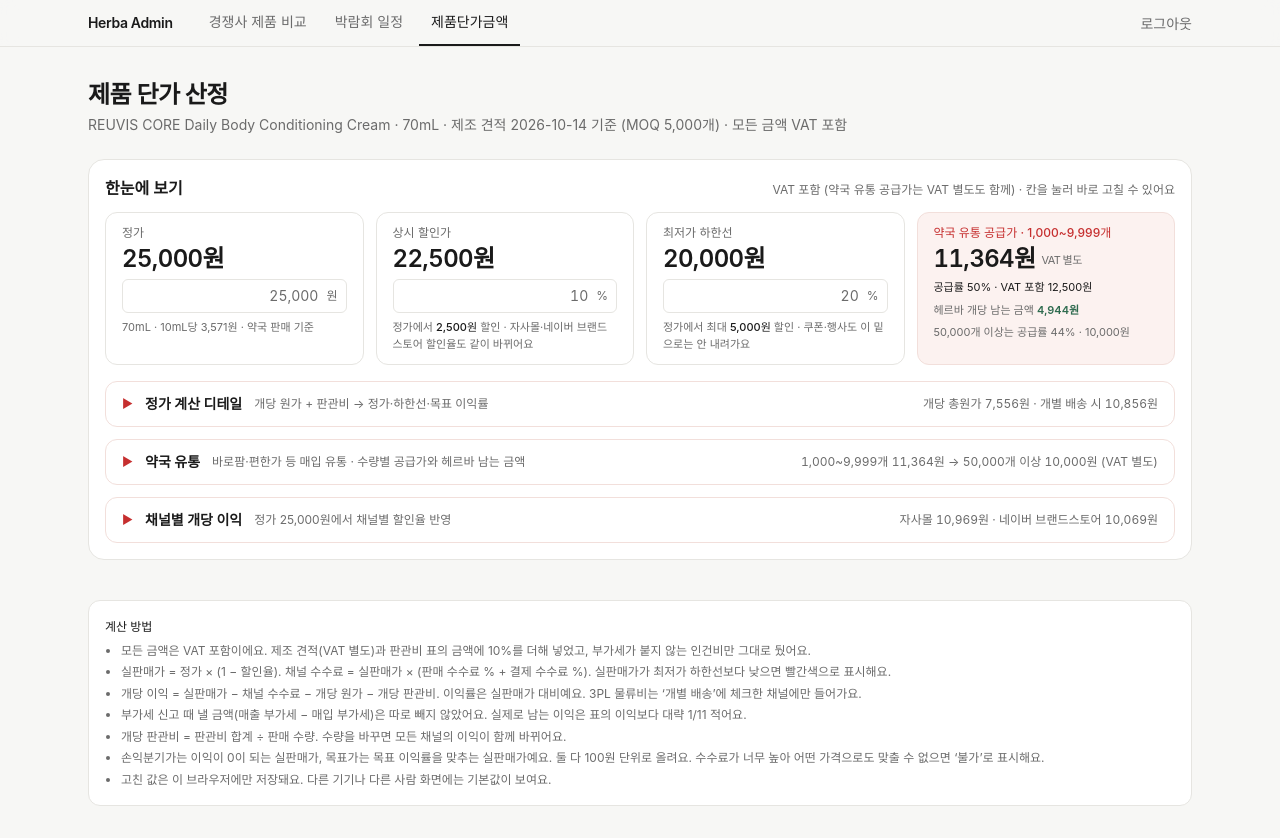
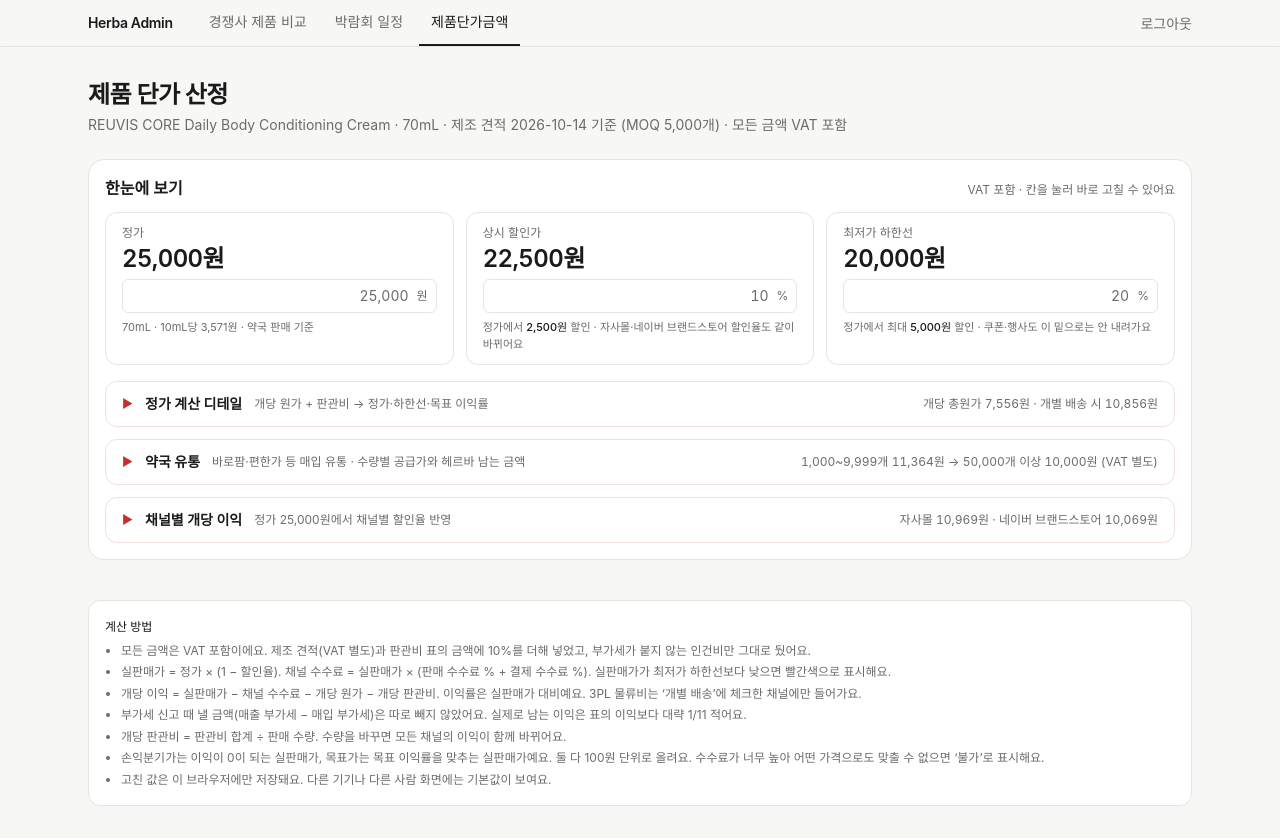
Before and after one commit to tinaa-ai/herba-admin, a Next.js app: page /unit-price in a window 1280 px wide. Built offline with nearby package versions, Linux system fonts and the light colour scheme.

Commit message:
제품단가금액: 한눈에 보기에서 약국 유통 공급가 카드 삭제
- 한눈에 보기는 정가·상시 할인가·최저가 하한선 3칸만 남김 (약국 유통은 아래 패널에서 확인)

Co-Authored-By: Claude Opus 5.5 <noreply@anthropic.com>

```diff
--- a/src/app/unit-price/PriceSummary.tsx
+++ b/src/app/unit-price/PriceSummary.tsx
@@ -5,26 +5,11 @@ import { Fold, NumberInput, pct, won } from "./ui";
 
 const VAT = 1.1;
 
-function Stat({
-  label,
-  value,
-  tag,
-  children,
-  highlight,
-}: {
-  label: string;
-  value: string;
-  tag?: string;
-  children?: React.ReactNode;
-  highlight?: boolean;
-}) {
+function Stat({ label, value, children }: { label: string; value: string; children?: React.ReactNode }) {
   return (
-    <div className={`rounded-xl border px-4 py-3 ${highlight ? "border-hero-line bg-hero" : "border-line bg-surface"}`}>
-      <p className={`text-xs ${highlight ? "font-medium text-sale" : "text-muted"}`}>{label}</p>
-      <p className="mt-0.5 text-2xl font-semibold tabular-nums tracking-tight">
-        {value}
-        {tag && <span className="ml-1.5 align-middle text-[11px] font-normal text-muted">{tag}</span>}
-      </p>
+    <div className="rounded-xl border border-line bg-surface px-4 py-3">
+      <p className="text-xs text-muted">{label}</p>
+      <p className="mt-0.5 text-2xl font-semibold tabular-nums tracking-tight">{value}</p>
       <div className="mt-1 space-y-1.5 text-[11px] text-muted">{children}</div>
     </div>
   );
@@ -32,7 +17,7 @@ function Stat({
 
 const tierLabel = (t: PharmacyTier) => (t.to !== undefined ? `${won(t.from)}~${won(t.to)}개` : `${won(t.from)}개 이상`);
 
-/** 페이지 맨 위 요약: 정가 · 상시 할인가 · 하한선 · 약국 유통 수량별 공급가 */
+/** 페이지 맨 위 요약: 정가 · 상시 할인가 · 하한선, 그 아래 접는 패널들 */
 export function PriceSummary({
   state,
   setState,
@@ -88,12 +73,10 @@ export function PriceSummary({
     <section className="rounded-2xl border border-line bg-surface p-4">
       <div className="mb-3 flex flex-wrap items-baseline justify-between gap-2">
         <h2 className="text-base font-semibold">한눈에 보기</h2>
-        <span className="text-xs text-muted">
-          VAT 포함 (약국 유통 공급가는 VAT 별도도 함께) · 칸을 눌러 바로 고칠 수 있어요
-        </span>
+        <span className="text-xs text-muted">VAT 포함 · 칸을 눌러 바로 고칠 수 있어요</span>
       </div>
 
-      <div className="grid gap-3 sm:grid-cols-2 lg:grid-cols-4">
+      <div className="grid gap-3 sm:grid-cols-3">
         <Stat label="정가" value={`${won(price)}원`}>
           <NumberInput
             label="정가"
@@ -131,30 +114,6 @@ export function PriceSummary({
             이 밑으로는 안 내려가요
           </p>
         </Stat>
-
-        {first && (
-          <Stat
-            label={`약국 유통 공급가 · ${tierLabel(first)}`}
-            value={`${won(calc(first).supplyEx)}원`}
-            tag="VAT 별도"
-            highlight
-          >
-            <p className="text-foreground">
-              공급률 {first.rate}% · VAT 포함 {won(calc(first).supply)}원
-            </p>
-            <p>
-              헤르바 개당 남는 금액{" "}
-              <b className={`font-semibold ${calc(first).profit < 0 ? "text-sale" : "text-accent"}`}>
-                {won(calc(first).profit)}원
-              </b>
-            </p>
-            {last && last !== first && (
-              <p>
-                {tierLabel(last)}는 공급률 {last.rate}% · {won(calc(last).supplyEx)}원
-              </p>
-            )}
-          </Stat>
-        )}
       </div>
 
       <div className="mt-4 space-y-3">
```
